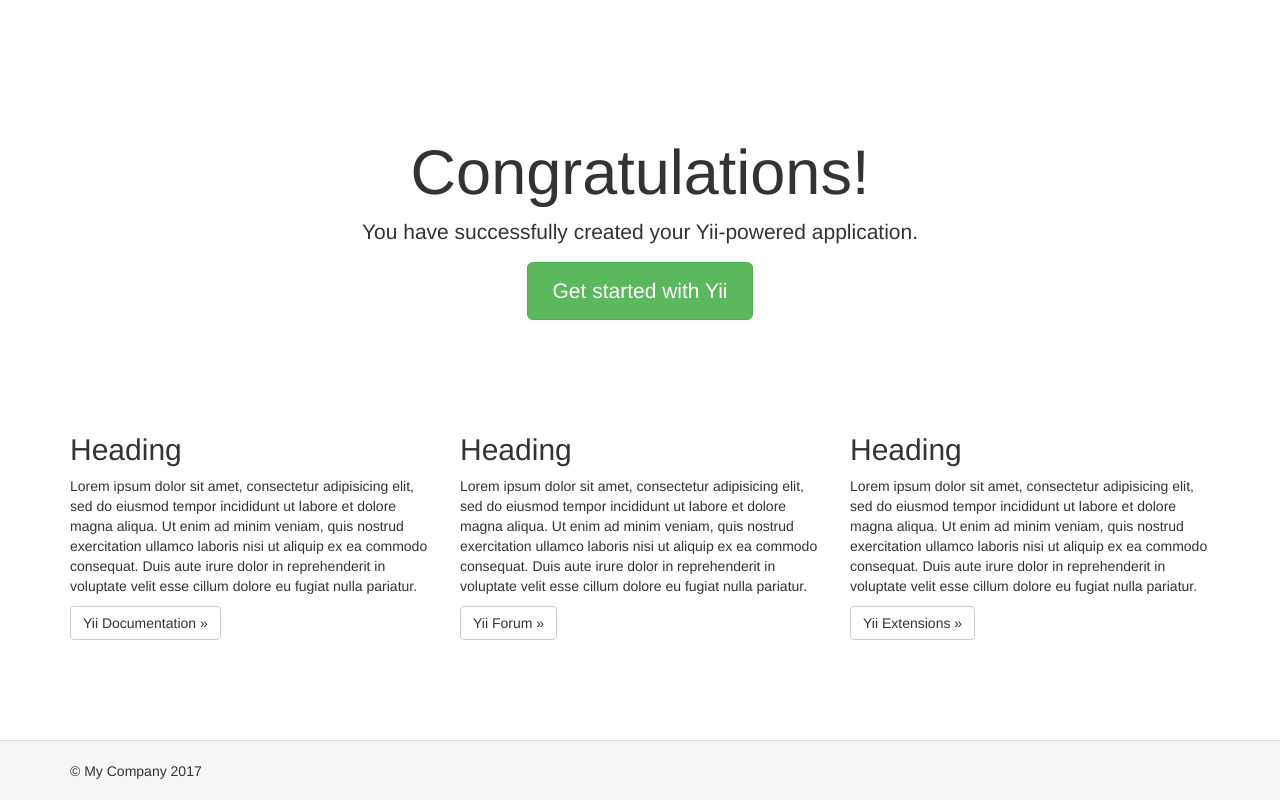
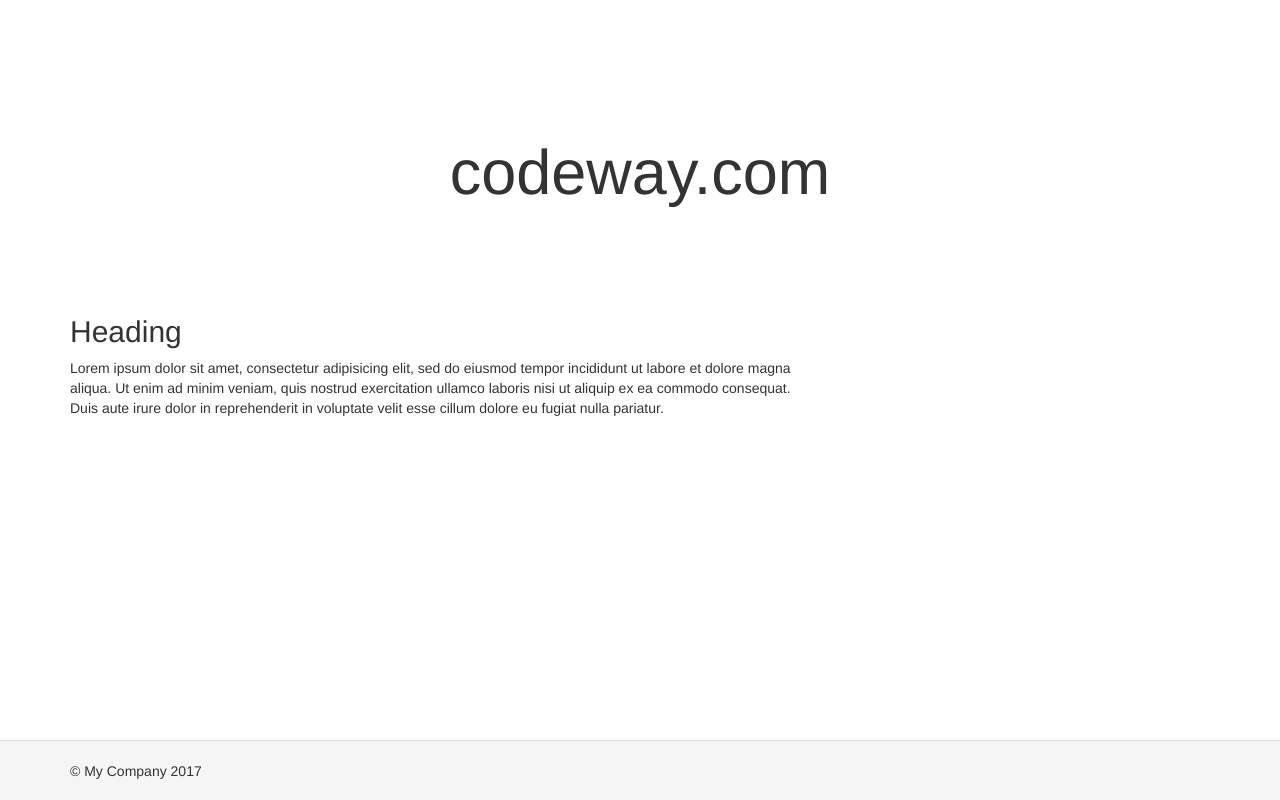
Before and after one commit to kair4ik/codeway.local, a Yii app: template basic/views/site/index.php in a window 1280 px wide. Run offline with PHP 8.4 and a stand-in for Yii, Linux system fonts and the light colour scheme; the template is opened without the code that fills it, so the values that code supplies are empty; some libraries are stand-ins or nearby versions.

Commit message:
Первый коммит

```diff
--- a/basic/views/site/index.php
+++ b/basic/views/site/index.php
@@ -7,17 +7,13 @@ $this->title = 'My Yii Application';
 <div class="site-index">
 
     <div class="jumbotron">
-        <h1>Congratulations!</h1>
-
-        <p class="lead">You have successfully created your Yii-powered application.</p>
-
-        <p><a class="btn btn-lg btn-success" href="http://www.yiiframework.com">Get started with Yii</a></p>
+        <h1>codeway.com</h1>
     </div>
 
     <div class="body-content">
 
         <div class="row">
-            <div class="col-lg-4">
+            <div class="col-lg-8">
                 <h2>Heading</h2>
 
                 <p>Lorem ipsum dolor sit amet, consectetur adipisicing elit, sed do eiusmod tempor incididunt ut labore et
@@ -25,28 +21,8 @@ $this->title = 'My Yii Application';
                     ex ea commodo consequat. Duis aute irure dolor in reprehenderit in voluptate velit esse cillum dolore eu
                     fugiat nulla pariatur.</p>
 
-                <p><a class="btn btn-default" href="http://www.yiiframework.com/doc/">Yii Documentation &raquo;</a></p>
             </div>
-            <div class="col-lg-4">
-                <h2>Heading</h2>
 
-                <p>Lorem ipsum dolor sit amet, consectetur adipisicing elit, sed do eiusmod tempor incididunt ut labore et
-                    dolore magna aliqua. Ut enim ad minim veniam, quis nostrud exercitation ullamco laboris nisi ut aliquip
-                    ex ea commodo consequat. Duis aute irure dolor in reprehenderit in voluptate velit esse cillum dolore eu
-                    fugiat nulla pariatur.</p>
-
-                <p><a class="btn btn-default" href="http://www.yiiframework.com/forum/">Yii Forum &raquo;</a></p>
-            </div>
-            <div class="col-lg-4">
-                <h2>Heading</h2>
-
-                <p>Lorem ipsum dolor sit amet, consectetur adipisicing elit, sed do eiusmod tempor incididunt ut labore et
-                    dolore magna aliqua. Ut enim ad minim veniam, quis nostrud exercitation ullamco laboris nisi ut aliquip
-                    ex ea commodo consequat. Duis aute irure dolor in reprehenderit in voluptate velit esse cillum dolore eu
-                    fugiat nulla pariatur.</p>
-
-                <p><a class="btn btn-default" href="http://www.yiiframework.com/extensions/">Yii Extensions &raquo;</a></p>
-            </div>
         </div>
 
     </div>
```
